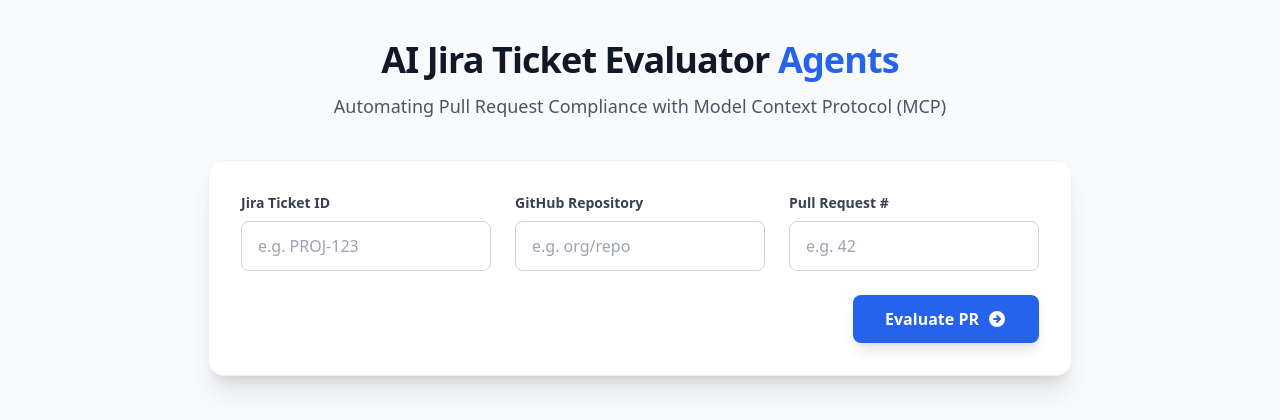
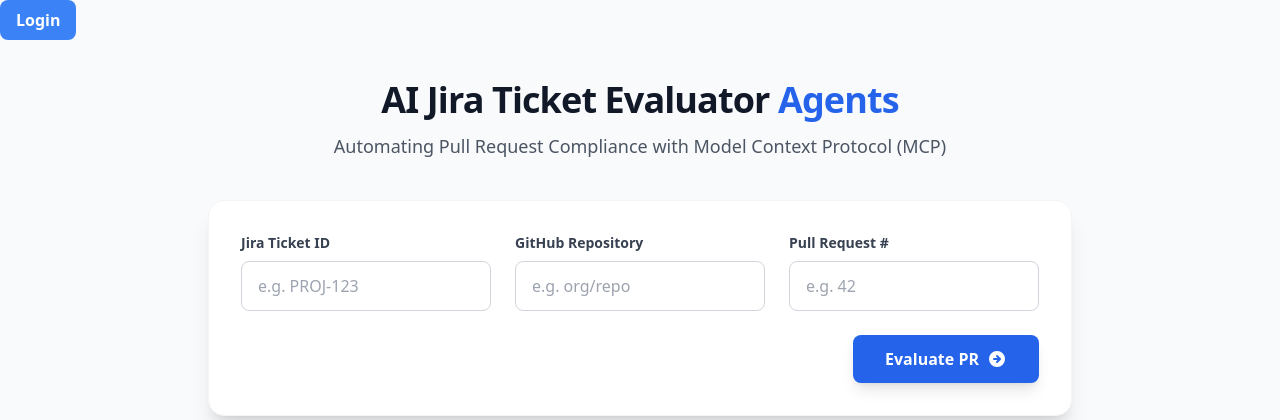
Before and after one commit to dpshah23/jira-ticket-evaluator, a Django app: page / in a window 1280 px wide. Shown: the top 420 px of the page. Run offline with Django 4.2, Linux system fonts and the light colour scheme; some libraries are stand-ins or nearby versions.

Commit message:
Added Login Button

```diff
--- a/backend_logic/templates/backend_logic/index.html
+++ b/backend_logic/templates/backend_logic/index.html
@@ -23,6 +23,8 @@
     </style>
 </head>
 <body class="bg-gray-50 min-h-screen font-sans text-gray-800">
+
+    <button class="bg-blue-500 hover:bg-blue-600 text-white font-bold py-2 px-4 rounded-lg">Login</button>
 
     <div class="max-w-4xl mx-auto py-10 px-4">
         <!-- Header -->
```
